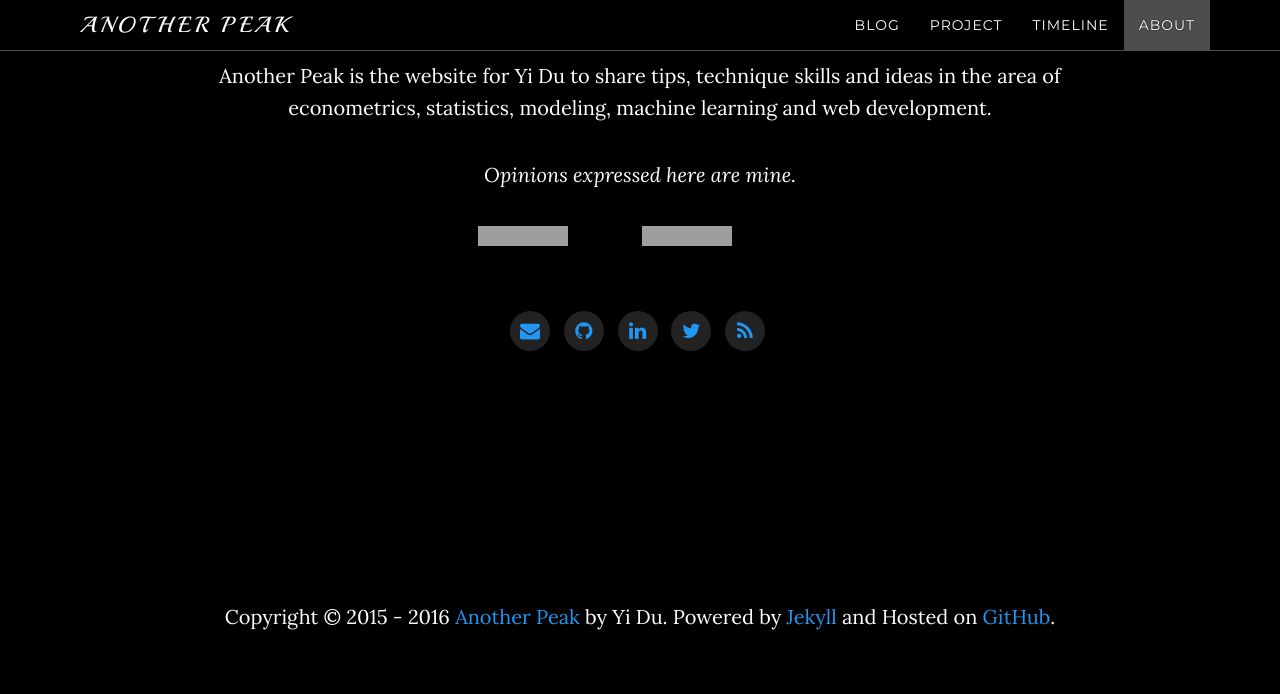
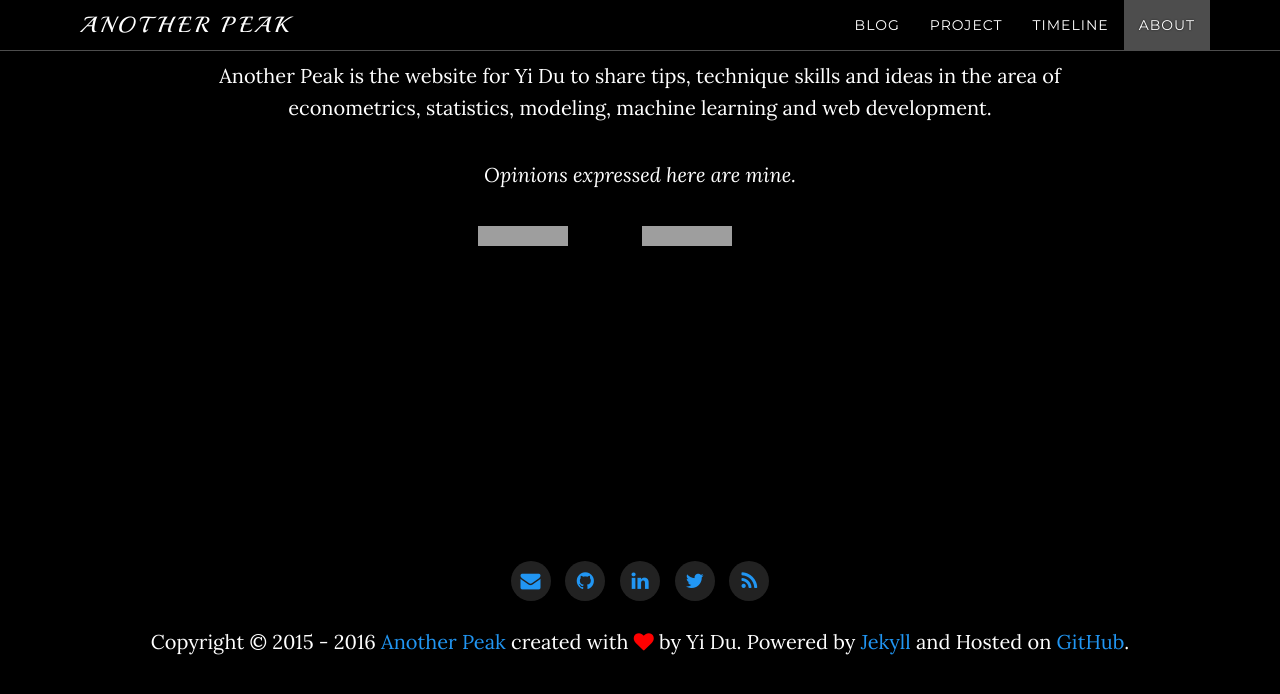
Before and after one commit to abrahamdu/abrahamdu.github.io, a Jekyll site: the page built from index.html, in a window 1280 px wide and 900 px high, scrolled down 3327 px, cut to the strip 0-694 px from the top of the window. Built offline with Jekyll 4.4.1, drawn with Linux system fonts in a browser that asks for light colours; nearby versions of some CDN libraries; comment, search, counter and statistics services are not loaded; grey boxes are pictures that could not be loaded.

Commit message:
Add heart

```diff
--- a/_includes/footer.html
+++ b/_includes/footer.html
@@ -2,10 +2,10 @@
  <!-- Footer Start -->
 
 <footer>
-  {% include social-buttons.html %}
     <div class="container content-section text-center">
+        {% include social-buttons.html %}
         <span>
-        <p>Copyright &copy; 2015 - {{ site.time | date: "%Y" }} <a href="">{{ site.title }}</a> by {{ site.author }}. Powered by <a href="http://jekyllrb.com" rel="nofollow">Jekyll</a> and Hosted on <a href="https://github.com/">GitHub</a>.</p>
+            <p>Copyright &copy; 2015 - {{ site.time | date: "%Y" }} <a href="">{{ site.title }}</a> created with <i class="fa fa-heart" aria-hidden="true" style="color:red"></i> by {{ site.author }}. Powered by <a href="http://jekyllrb.com" rel="nofollow">Jekyll</a> and Hosted on <a href="https://github.com/">GitHub</a>.</p>
         </span>
     </div>
 </footer>
```
